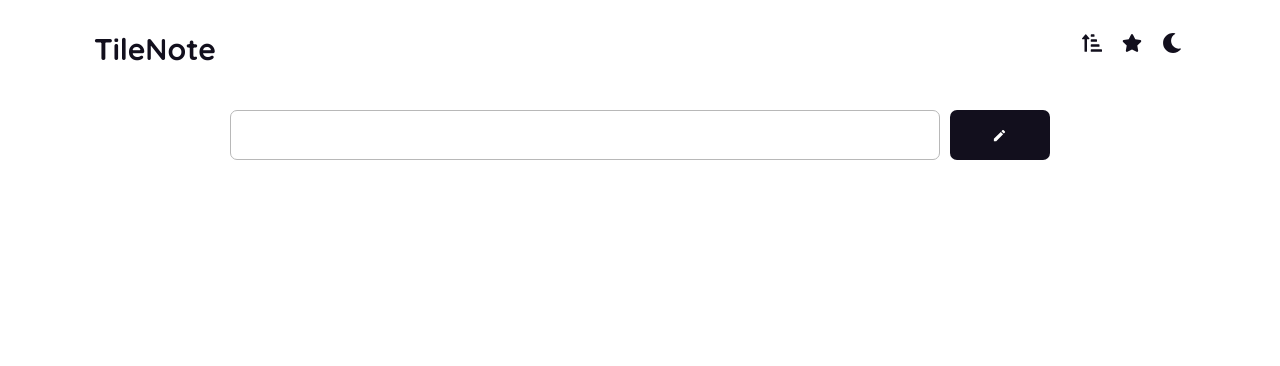
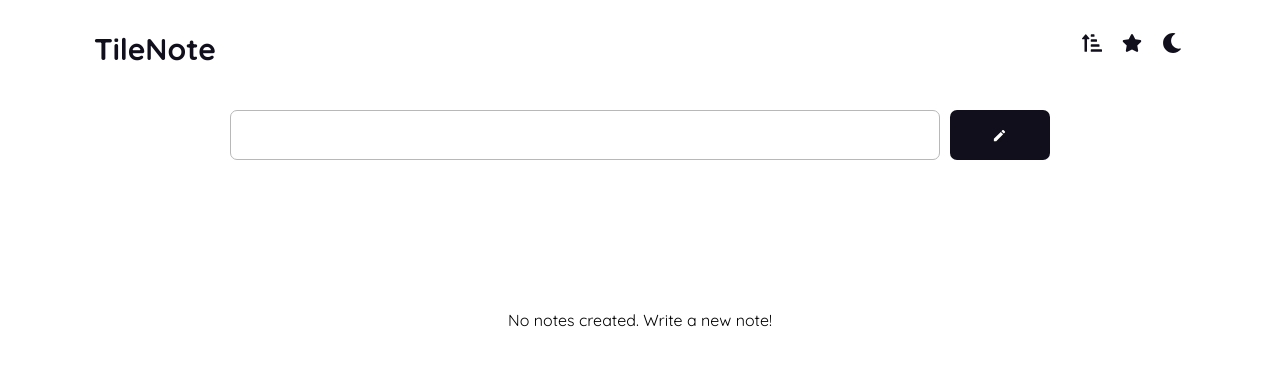
Before and after one commit to Nimus-oes/react-tile-note-app, a React (Vite) app: page / in a window 1280 px wide. Shown: the top 366 px of the page. Built offline with nearby package versions, Linux system fonts and the light colour scheme.

Commit message:
Display message in empty screen when no notes

```diff
--- a/src/components/NoteCardList/NoteCardList.module.css
+++ b/src/components/NoteCardList/NoteCardList.module.css
@@ -4,6 +4,11 @@
   display: flex;
   flex-direction: column;
   gap: 15px;
+}
+
+.noNotesMsg {
+  margin-top: 100px;
+  text-align: center;
 }
 
 @media screen and (min-width: 769px) {
--- a/src/components/NoteCardList/NoteCardList.tsx
+++ b/src/components/NoteCardList/NoteCardList.tsx
@@ -19,8 +19,10 @@ export default function NoteCardList({
 }: NoteCardListProps) {
   const filteredNotes = getFilteredNotes(notes, filter);
   const sortedNotes = getSortedNotes(filteredNotes, sorter);
+  const noNotes = sortedNotes.length === 0;
 
   return (
+    <>
       <ul className={styles.container}>
         {sortedNotes.map((note) => (
           <li key={note.id}>
@@ -28,6 +30,10 @@ export default function NoteCardList({
           </li>
         ))}
       </ul>
+      {noNotes && (
+        <p className={styles.noNotesMsg}>No notes created. Write a new note!</p>
+      )}
+    </>
   );
 }
 
```
Lines whose indentation alone changed are shown as unchanged.
